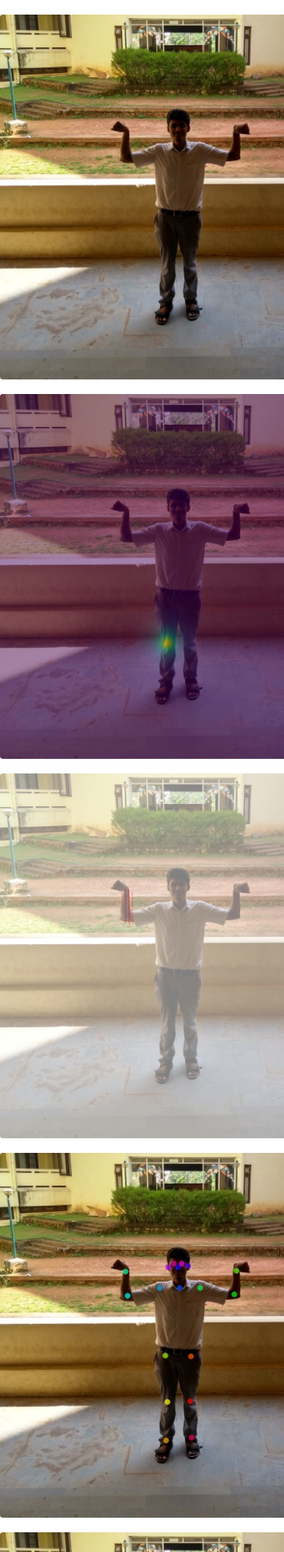
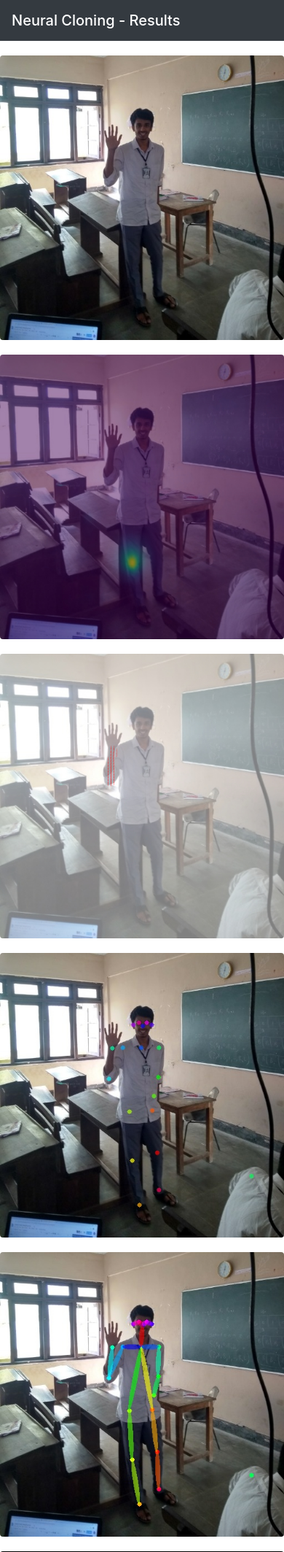
Before and after one commit to adarsh1021/neuralcloning, a Django app: page /results/ in a window 390 px wide; the page is wider, and only the part inside the window is pictured. Shown: the top 2127 px of that part at 73% size. Run offline with Django 3.2, Linux system fonts and the light colour scheme; some libraries are stand-ins or nearby versions.

Commit message:
modified frontend

```diff
--- a/clone/templates/clone/results.html
+++ b/clone/templates/clone/results.html
@@ -16,15 +16,39 @@
     <script src="https://maxcdn.bootstrapcdn.com/bootstrap/4.0.0/js/bootstrap.min.js" integrity="sha384-JZR6Spejh4U02d8jOt6vLEHfe/JQGiRRSQQxSfFWpi1MquVdAyjUar5+76PVCmYl" crossorigin="anonymous"></script>
   </head>
   <body>
+  <nav class="navbar navbar-dark bg-dark">
+      <span class="navbar-brand mb-0 h1">Neural Cloning - Results</span>
+  </nav>
     <div class="text-center">
-      <img src="{% static '0.jpg' %}" class="rounded" style="max-width: 500px; margin-top: 20px;"><br>
-      <img src="{% static '1.jpg' %}" class="rounded" style="max-width: 500px; margin-top: 20px;"><br>
-      <img src="{% static '2.jpg' %}" class="rounded" style="max-width: 500px; margin-top: 20px;"><br>
-      <img src="{% static '3.jpg' %}" class="rounded" style="max-width: 500px; margin-top: 20px;"><br>
-      <img src="{% static '4.jpg' %}" class="rounded" style="max-width: 500px; margin-top: 20px;"><br>
-      <img src="{% static '5.jpg' %}" class="rounded" style="max-width: 500px; margin-top: 20px;"><br>
-      <img src="{% static '6.jpg' %}" class="rounded" style="max-width: 500px; margin-top: 20px;"><br>
-      <img src="{% static '7.png' %}" class="rounded" style="max-width: 500px; margin-top: 20px; margin-bottom: 100px;"><br>
+      <div class="row">
+        <div class="col-md">
+          <img src="{% static '0.jpg' %}" class="rounded" style="max-width: 100%; max-height: 100%; margin-top: 20px;">
+        </div>
+        <div class="col-md">
+          <img src="{% static '1.jpg' %}" class="rounded" style="max-width: 100%; max-height: 100%; margin-top: 20px;">
+        </div>
+        <div class="col-md">
+          <img src="{% static '2.jpg' %}" class="rounded" style="max-width: 100%; max-height: 100%; margin-top: 20px;">
+        </div>
+        <div class="col-md">
+          <img src="{% static '3.jpg' %}" class="rounded" style="max-width: 100%; max-height: 100%; margin-top: 20px;">
+        </div>
+      </div>
+      <div class="row">
+       <div class="col-md">
+          <img src="{% static '4.jpg' %}" class="rounded" style="max-width: 100%; max-height: 100%; margin-top: 20px;">
+        </div>
+        <div class="col-md">
+          <img src="{% static '5.jpg' %}" class="rounded" style="max-width: 100%; max-height: 100%; margin-top: 20px;">
+        </div>
+        <div class="col-md">
+          <img src="{% static '6.jpg' %}" class="rounded" style="max-width: 100%; max-height: 100%; margin-top: 20px;">
+        </div>
+        <div class="col-md">
+          <img src="{% static '7.png' %}" class="rounded" style="max-width: 100%; max-height: 100%; margin-top: 20px;">
+        </div>
+      </div>
+
     </div>
   </body>
 </html>
```
Also changed, not shown: clone/templates/clone/index.html (+19 -1 lines), clone/templates/clone/login.html (+4 -6 lines), STEPS/0.jpg, STEPS/1.jpg, STEPS/2.jpg, STEPS/3.jpg, STEPS/4.jpg, STEPS/5.jpg, STEPS/6.jpg, STEPS/7.png, STEPS/static/c.css (renamed from static/c.css).
